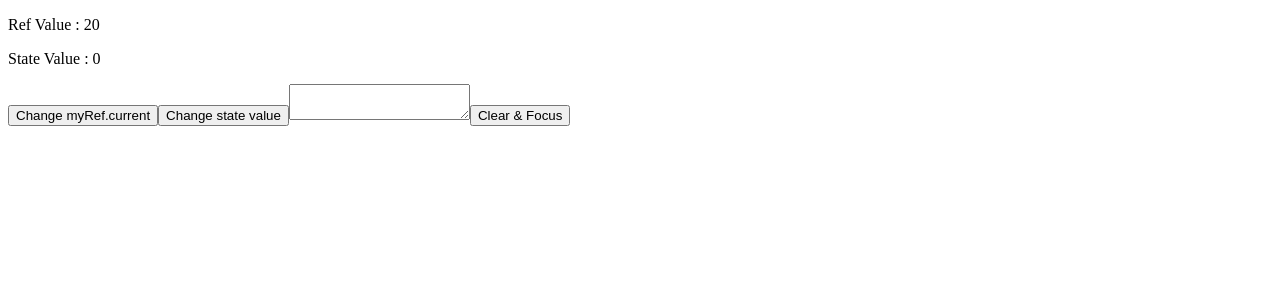
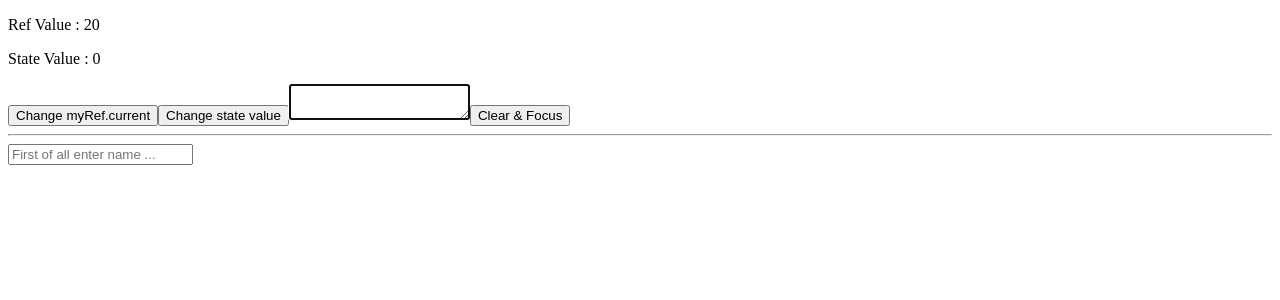
Before and after one commit to loedex/react-learning-playground, a React (Vite) app in the folder 15-useref/: page / in a window 1280 px wide. Shown: the top 300 px of the page. Built offline with nearby package versions, Linux system fonts and the light colour scheme.

Commit message:
feat: add focus functionality to name input and textarea on mount

```diff
--- a/15-useref/src/App.jsx
+++ b/15-useref/src/App.jsx
@@ -1,11 +1,12 @@
-import React from "react";
+import React, { useEffect } from "react";
 import { useRef } from "react";
 import { useState } from "react";
 
 const App = () => {
   const [value, setValue] = useState(0);
   const myRef = useRef(20);null
-  const textAreaRef = useRef()
+  const textAreaRef = useRef(null)
+  const nameRef = useRef(null)
 
   function handleRefChange() {
     myRef.current++;
@@ -21,6 +22,14 @@ const App = () => {
     textAreaRef.current.focus();
   }
 
+  useEffect(()=>{
+    nameRef.current.focus();
+  })
+  useEffect(()=>{
+    textAreaRef.current.focus();
+  },[])
+
+
   return (
     <div>
       <p>Ref Value : {myRef.current} </p>
@@ -29,6 +38,10 @@ const App = () => {
       <button onClick={handleStateChange}>Change state value</button>
       <textarea ref={textAreaRef} name="" id="" />
       <button onClick={handleTextarea}>Clear & Focus</button>
+      <hr />
+      <form action="">
+        <input ref={nameRef} type="text" placeholder="First of all enter name ... " />
+      </form>
     </div>
   );
 };
```
